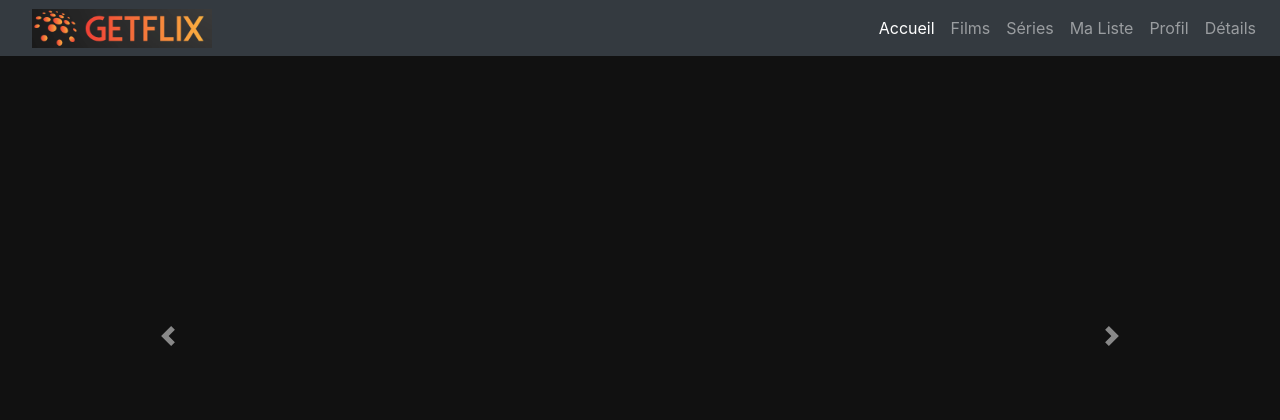
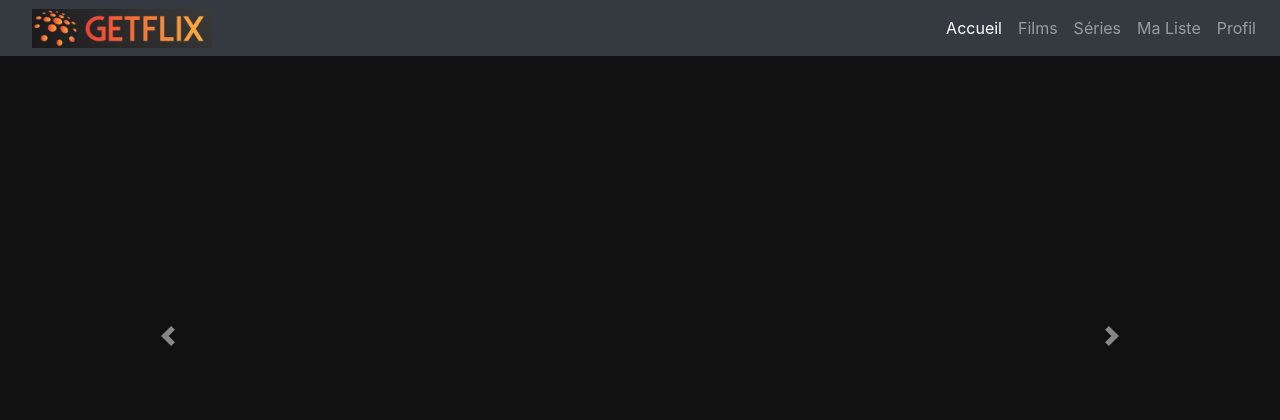
Before and after one commit to NateGithub9/Becode-Getflix-project-Sarah-Steven-Sanjay-Nate-, a PHP site: page / in a window 1280 px wide. Shown: the top 420 px of the page. Run offline with PHP 8.4, Linux system fonts and the light colour scheme; data that the repository does not hold is empty; some libraries are stand-ins or nearby versions.

Commit message:
page détails supprimée

```diff
--- a/index.php
+++ b/index.php
@@ -33,9 +33,6 @@
                 </li>
                 <li class="nav-item">
                     <a class="nav-link" href="profil.php">Profil</a>
-                </li>
-                <li class="nav-item">
-                    <a class="nav-link" href="filmsdetails.php">Détails</a>
                 </li>
             </ul>
         </div>
```
